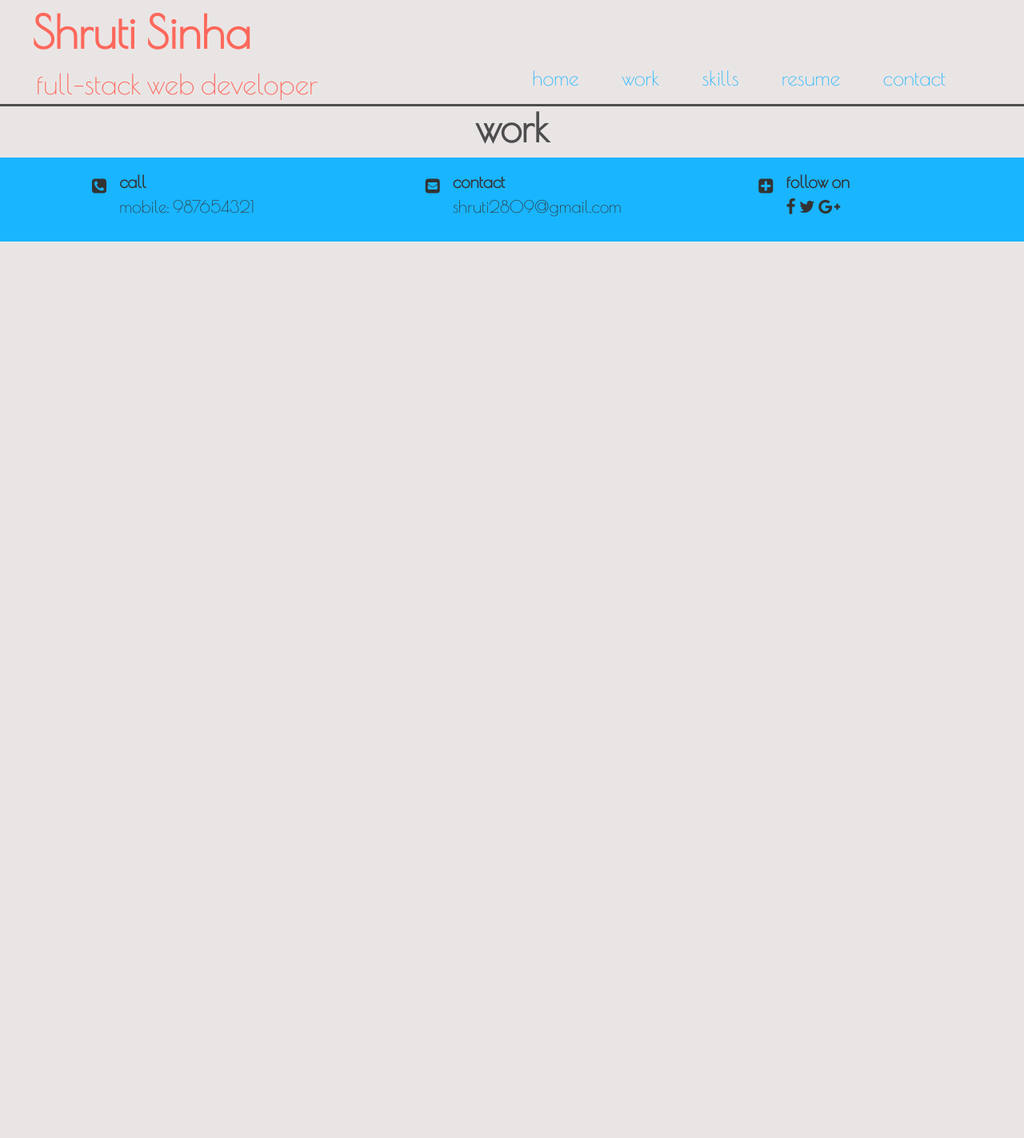
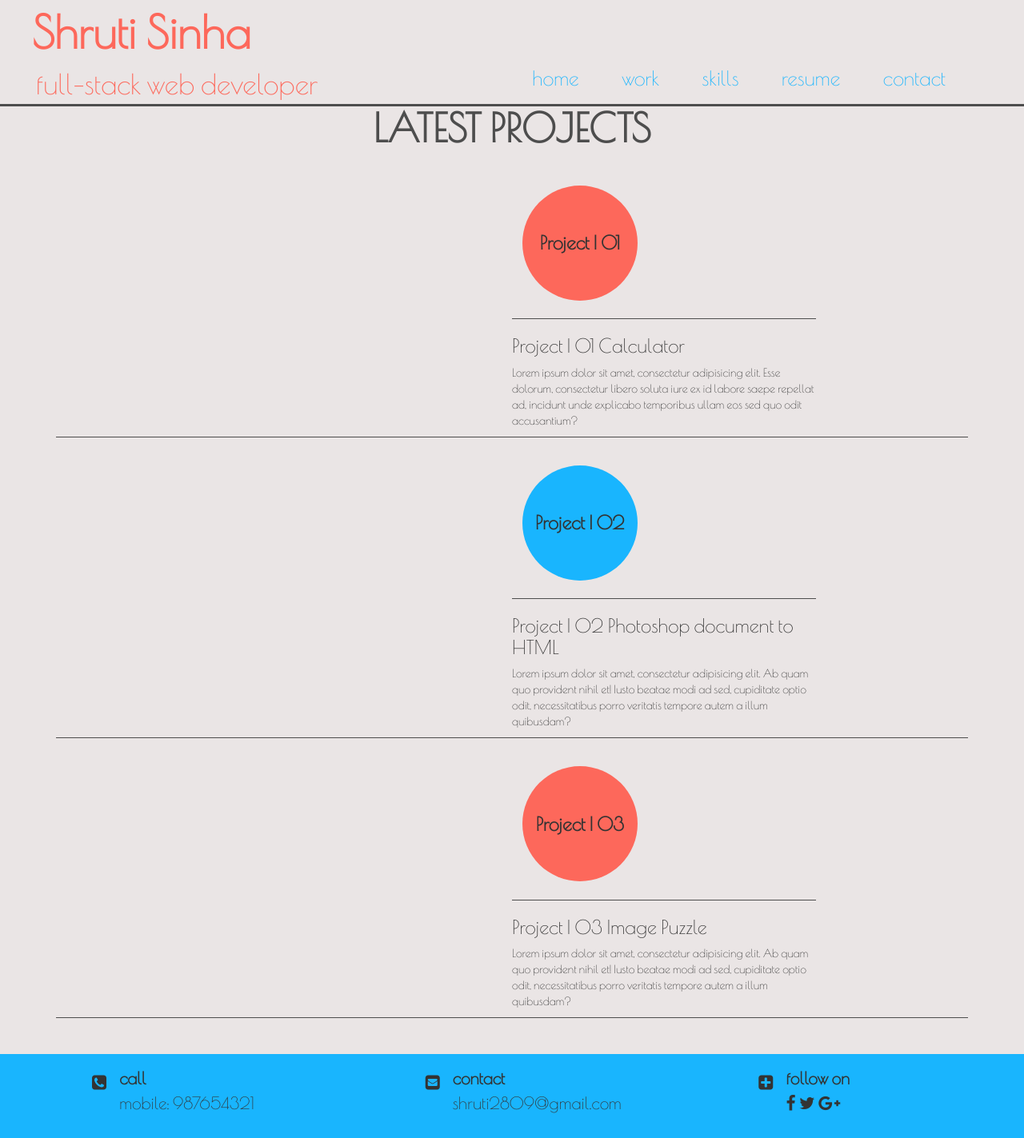
Before and after one commit to shruti2809/portfolio, a Jekyll site: the page built from work.html, in a window 1280 px wide. Shown: the whole page at 80% size. Built offline with Jekyll 4.4.1, drawn with Linux system fonts in a browser that asks for light colours; nearby versions of some CDN libraries; before the commit the page ends 900 px from its top, so only the background shows below that.

Commit message:
Mentioned project title alongwith CSS styling

```diff
--- a/_sass/_work.scss
+++ b/_sass/_work.scss
@@ -0,0 +1,44 @@
+#work {
+
+  .project-number {
+    border: none;
+    outline:none;
+    border-radius: 100%;
+    height: 16vh;
+    width: 16vh;
+    margin-right: 1vw;
+    margin-left: 1vw;
+    margin-top: 1.5em;
+    margin-bottom: 2.5vh;
+  }
+
+  button.project-number.first-project {
+    background-color: $secondary-color;
+    font-size: 2.6vh;
+    font-weight: 800;
+  }
+
+  button.project-number.second-project {
+    background-color: $tertiary-color;
+    font-size: 2.6vh;
+    font-weight: 800;
+  }
+
+  button.project-number.third-project {
+    background-color: $secondary-color;
+    font-size: 2.6vh;
+    font-weight: 800;
+  }
+
+  .title {
+    border-top: 1px solid #4d4d4d;
+  }
+
+  .project {
+    border-bottom: 1px solid #4d4d4d;
+  }
+
+  .empty {
+    height: 5vh;
+  }
+}
--- a/work.html
+++ b/work.html
@@ -1,8 +1,56 @@
 ---
 layout: page
-title: work
+title: LATEST PROJECTS
 permalink: /work/
 ---
-<div id="work">
+<div id="work" class = "container-fluid">
+  <div class = "row project project-one">
+    <div class = "col-xs-2"></div>
+    <div class = "col-xs-4">
 
+    </div>
+    <div class = "col-xs-4">
+      <div class = "row">
+        <button class = "project-number first-project" type='button'>Project | 01</button>
+      </div>
+      <div class = "row title">
+        <h3>Project | 01 Calculator</h3>
+        <p>Lorem ipsum dolor sit amet, consectetur adipisicing elit. Esse dolorum, consectetur libero soluta iure ex id labore saepe repellat ad, incidunt unde explicabo temporibus ullam eos sed quo odit accusantium?</p>
+      </div>
+    </div>
+    <div class = "col-xs-2"></div>
+  </div>
+  <div class = "row project project-two">
+    <div class = "col-xs-2"></div>
+    <div class = "col-xs-4">
+
+    </div>
+    <div class = "col-xs-4">
+      <div class = "row">
+        <button class = "project-number second-project" type='button'>Project | 02</button>
+      </div>
+      <div class = "row title">
+        <h3>Project | 02 Photoshop document to HTML</h3>
+        <p>Lorem ipsum dolor sit amet, consectetur adipisicing elit. Ab quam quo provident nihil et! Iusto beatae modi ad sed, cupiditate optio odit, necessitatibus porro veritatis tempore autem a illum quibusdam?</p>
+      </div>
+    </div>
+    <div class = "col-xs-2"></div>
+  </div>
+  <div class = "row project project-three">
+    <div class = "col-xs-2"></div>
+    <div class = "col-xs-4">
+
+    </div>
+    <div class = "col-xs-4">
+      <div class = "row">
+        <button class = "project-number third-project" type='button'>Project | 03</button>
+      </div>
+      <div class = "row title">
+        <h3>Project | 03 Image Puzzle</h3>
+        <p>Lorem ipsum dolor sit amet, consectetur adipisicing elit. Ab quam quo provident nihil et! Iusto beatae modi ad sed, cupiditate optio odit, necessitatibus porro veritatis tempore autem a illum quibusdam?</p>
+      </div>
+    </div>
+    <div class = "col-xs-2"></div>
+  </div>
+  <div class = "row empty"></div>
 </div>
```
